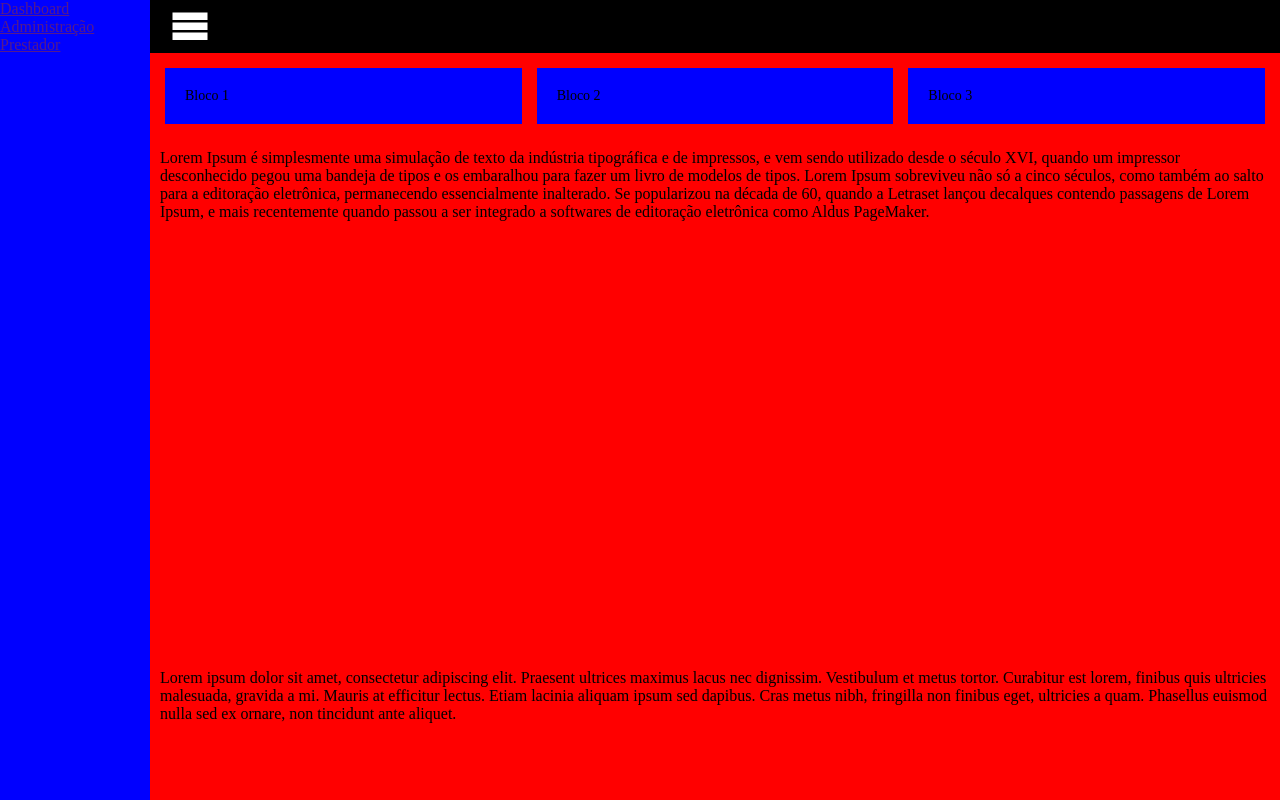
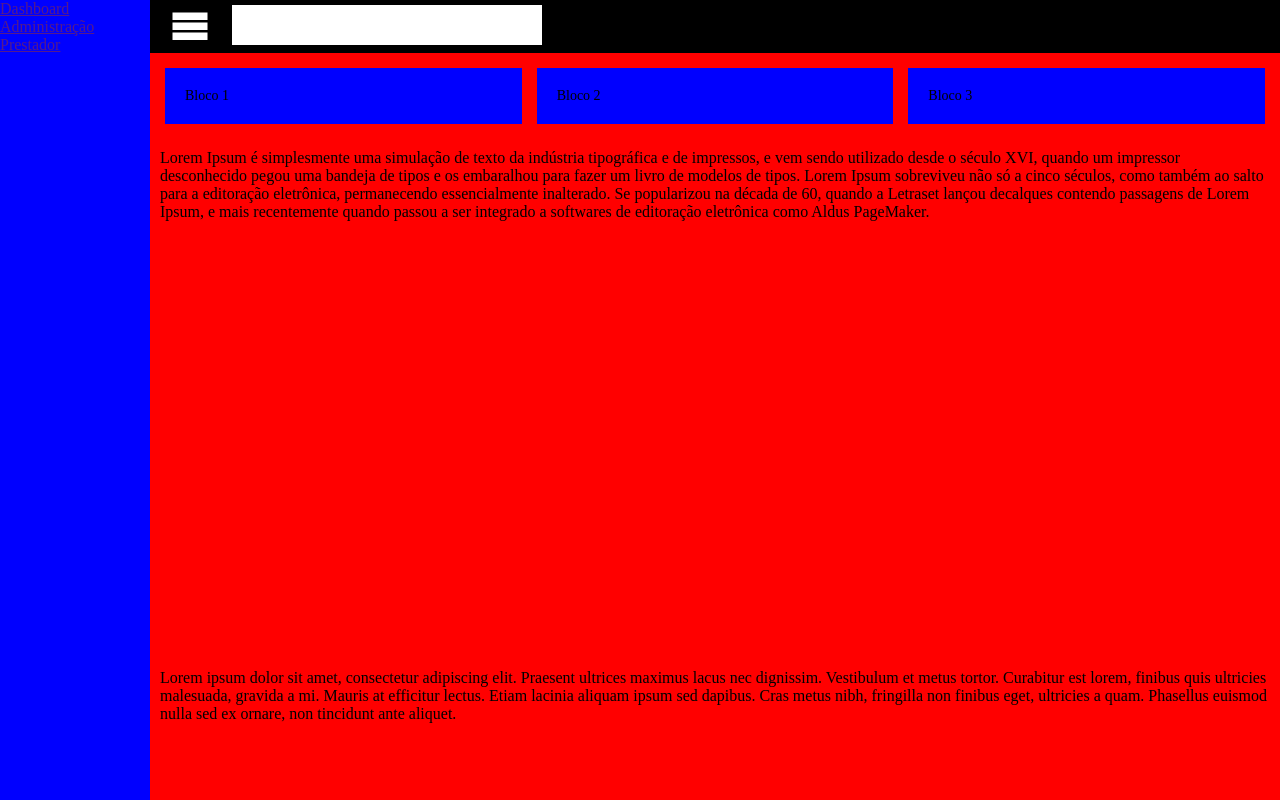
Before and after one commit to hllmweb/flexbox-css, a plain HTML site: page flexbox-02.html in a window 1280 px wide. Shown: the top 800 px of the page. Drawn offline with Linux system fonts and the light colour scheme.

Commit message:
up campo de busca

```diff
--- a/flexbox-02.html
+++ b/flexbox-02.html
@@ -46,6 +46,7 @@
 			height: auto;
 			transition: left .55s ease;
 			overflow-x: hidden;
+			overflow-y: hidden;
 		}
 		#conteudo p{
 			padding:1rem;
@@ -61,6 +62,18 @@
 			height: 40px;
 			cursor:pointer;
 			margin-left:20px;
+			margin-right: 20px;
+			display: inline-block;
+			vertical-align: middle;
+		}
+		.input-busca{
+			height: 40px;
+			vertical-align: middle;
+			padding-left:10px;
+			font-size:1.6rem;
+			width: 300px;
+			border:0px;
+			cursor:pointer;
 		}
 		.fechado-menu{
 			width: 45px !important;
@@ -108,7 +121,7 @@
 		</nav>
 
 		<div id="conteudo">
-			<header id="topo">	<div id="btn-menu" class="icon-bar"></div> </header>
+			<header id="topo">	<div id="btn-menu" class="icon-bar"></div> <input type="text" class="input-busca"> </header>
 			<div class="row">
 				<div class="col-3">Bloco 1</div>
 				<div class="col-3">Bloco 2</div>
```
